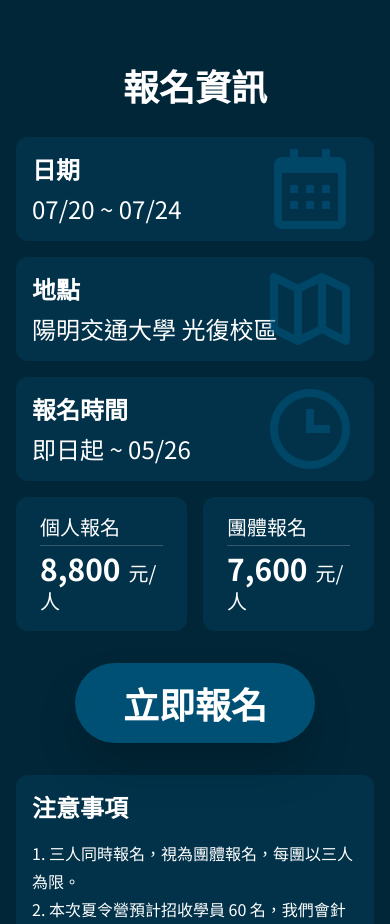
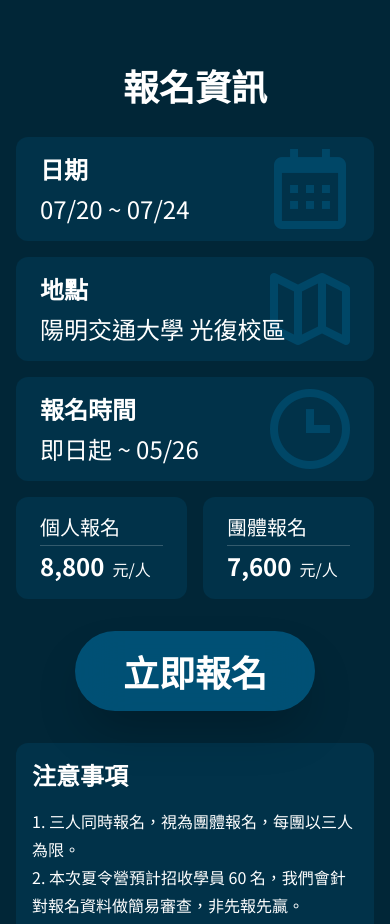
Before and after one commit to sitcon-tw/camp2024, a Next.js app: page / in a window 390 px wide. Shown: the part 8060-8984 px from the top of the page. Built offline with nearby package versions, Linux system fonts and the light colour scheme.

Commit message:
updated PriceCard & ApplicationCard

```diff
--- a/components/ApplicationInfo.tsx
+++ b/components/ApplicationInfo.tsx
@@ -1,6 +1,6 @@
 import SectionTitle from "./SectionTitle";
 import { motion } from "framer-motion";
-function PriceBox({ type, price }: { type: string; price: number }) {
+function PriceCard({ type, price }: { type: string; price: number }) {
   return (
     <div className="bg-[#013249] py-4 px-6 rounded-xl flex-1">
       <div className="border-b border-white border-opacity-20 pb-1 mb-1 text-xl flex items-center justify-between">
@@ -11,8 +11,8 @@ function PriceBox({ type, price }: { type: string; price: number }) {
           ))}
         </div>
       </div>
-      <div className="text-xl">
-        <span className="text-3xl font-bold mr-2">
+      <div className="md:text-xl">
+        <span className="text-2xl md:text-3xl font-bold mr-2">
           {price.toLocaleString()}
         </span>
         <span>元/人</span>
@@ -28,8 +28,8 @@ function ApplicationCard({
   icon: string;
 }) {
   return (
-    <div className="bg-[#013249] rounded-xl p-4 lg:p-6 relative overflow-hidden mb-4">
-      {children}
+    <div className="bg-[#013249] rounded-xl p-4 px-6 lg:p-6 relative overflow-hidden mb-4">
+      <div className="relative z-10">{children}</div>
       <i
         className={`absolute text-[96px] h-[96px] w-[96px] bottom-0 top-0 right-4 m-auto text-[#015C85] opacity-50 bx ${icon}`}
       ></i>
@@ -59,8 +59,8 @@ export default function ApplicationInfo() {
         <ApplicationContent>即日起 ~ 05/26</ApplicationContent>
       </ApplicationCard>
       <div className="flex gap-4 w-full">
-        <PriceBox type="個人報名" price={8800} />
-        <PriceBox type="團體報名" price={7600} />
+        <PriceCard type="個人報名" price={8800} />
+        <PriceCard type="團體報名" price={7600} />
       </div>
       <div className="flex items-center justify-center mt-8">
         <motion.a
```
